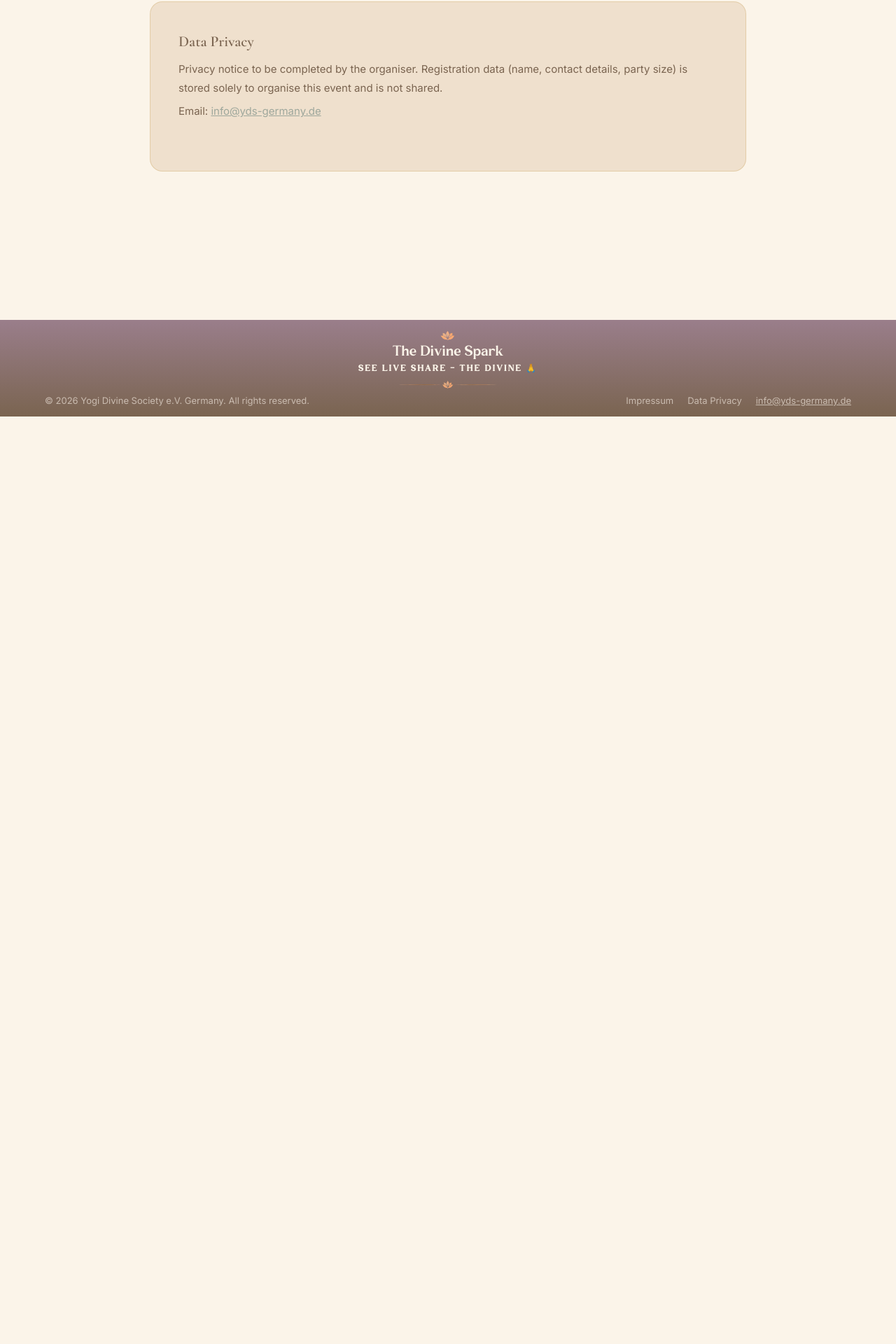
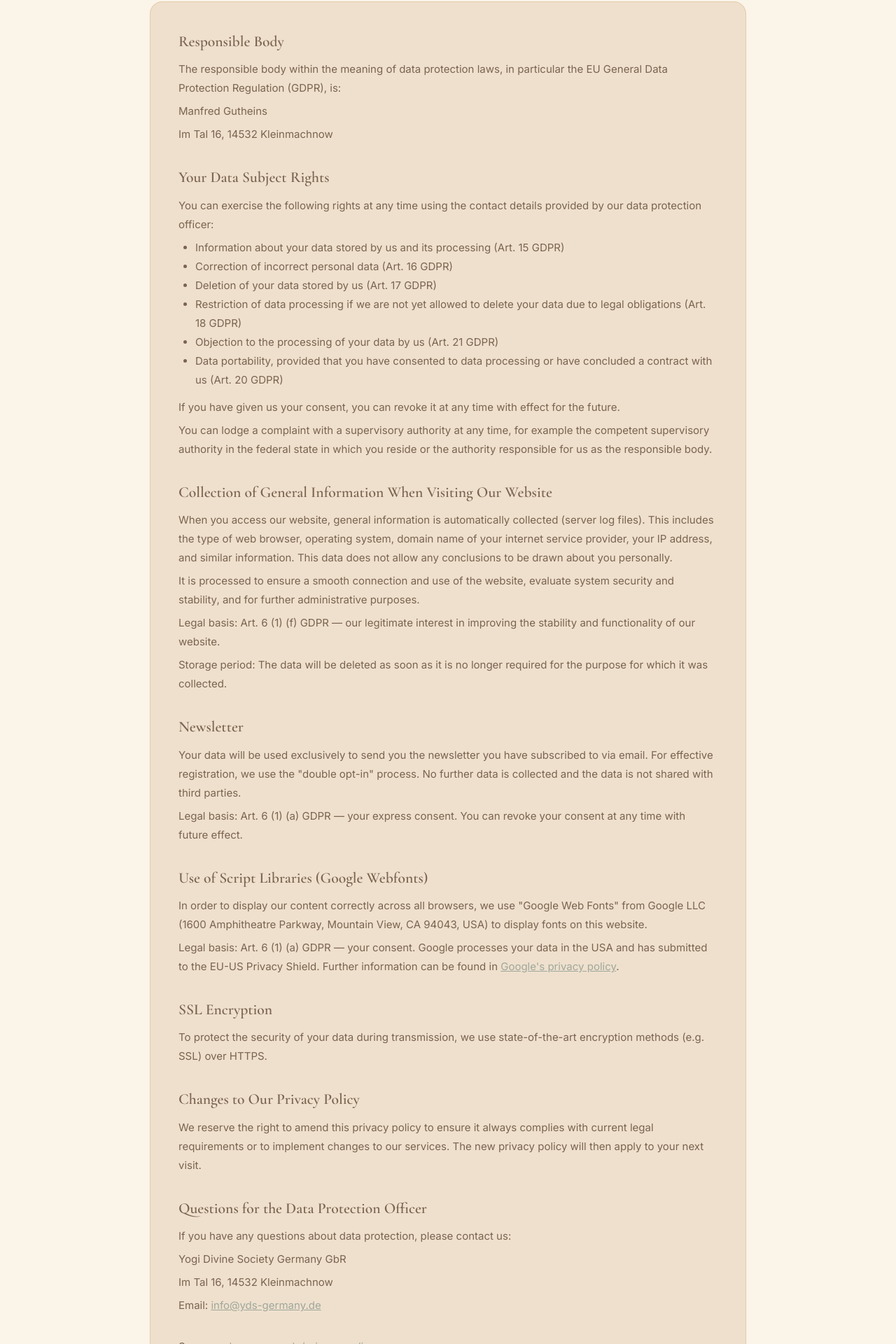
Before and after one commit to NikulGoyani369/HariPrabodhamAnnkutGermany, a React (Vite) app: page /data-privacy in a window 1280 px wide. Shown: the part 415-2335 px from the top of the page at 70% size. Before the commit the page ends 1010 px from the top, so only its background shows below. Built offline with nearby package versions, Linux system fonts and the light colour scheme; no server answers.

Commit message:
feat(legal): add full Impressum and Data Privacy notices
Replace the placeholder text with the complete notices from hpam.hariprabodham.de (provider details, GDPR rights, dispute resolution, liability and copyright), keeping the source credits and links.

```diff
--- a/src/pages/DataPrivacyPage.tsx
+++ b/src/pages/DataPrivacyPage.tsx
@@ -2,7 +2,6 @@ import { Box, Container, Typography } from '@mui/material'
 import type { ReactNode } from 'react'
 import { usePageMeta } from '../hooks/usePageMeta'
 import { PageShell } from '../App'
-import { FOOTER } from '../data/data'
 import { C } from '../theme/theme'
 
 function Section({ title, children }: { title: string; children: ReactNode }) {
@@ -32,8 +31,38 @@ function Para({ children }: { children: ReactNode }) {
   )
 }
 
+function ExtLink({ href, children }: { href: string; children: ReactNode }) {
+  const external = href.startsWith('http')
+  return (
+    <Box
+      component="a"
+      href={href}
+      {...(external ? { target: '_blank', rel: 'noopener noreferrer' } : {})}
+      sx={{ color: C.mintDeep, '&:hover': { color: C.mintDeep }, transition: 'color .2s' }}
+    >
+      {children}
+    </Box>
+  )
+}
+
+function BulletList({ items }: { items: string[] }) {
+  return (
+    <Box component="ul" sx={{ m: 0, mb: 1.5, pl: 3 }}>
+      {items.map((item) => (
+        <Typography
+          key={item}
+          component="li"
+          sx={{ fontSize: 15, lineHeight: 1.8, color: C.inkSoft }}
+        >
+          {item}
+        </Typography>
+      ))}
+    </Box>
+  )
+}
+
 export default function DataPrivacyPage() {
-  usePageMeta('Data Privacy', 'Privacy policy for the HariPrabodham Annakut.')
+  usePageMeta('Data Privacy', 'Privacy policy for the HariPrabodham Annakut Utsav.')
   return (
     <PageShell>
       <Box sx={{ background: C.ivory, minHeight: '100vh' }}>
@@ -73,23 +102,113 @@ export default function DataPrivacyPage() {
               p: { xs: 3.5, md: 5 },
             }}
           >
-            {/* PLACEHOLDER — organiser to replace with the full privacy notice */}
-            <Section title="Data Privacy">
+            <Section title="Responsible Body">
               <Para>
-                Privacy notice to be completed by the organiser. Registration data (name, contact details,
-                party size) is stored solely to organise this event and is not shared.
+                The responsible body within the meaning of data protection laws, in particular the EU General Data
+                Protection Regulation (GDPR), is:
+              </Para>
+              <Para>Manfred Gutheins</Para>
+              <Para>Im Tal 16, 14532 Kleinmachnow</Para>
+            </Section>
+
+            <Section title="Your Data Subject Rights">
+              <Para>
+                You can exercise the following rights at any time using the contact details provided by our data
+                protection officer:
+              </Para>
+              <BulletList
+                items={[
+                  'Information about your data stored by us and its processing (Art. 15 GDPR)',
+                  'Correction of incorrect personal data (Art. 16 GDPR)',
+                  'Deletion of your data stored by us (Art. 17 GDPR)',
+                  'Restriction of data processing if we are not yet allowed to delete your data due to legal obligations (Art. 18 GDPR)',
+                  'Objection to the processing of your data by us (Art. 21 GDPR)',
+                  'Data portability, provided that you have consented to data processing or have concluded a contract with us (Art. 20 GDPR)',
+                ]}
+              />
+              <Para>
+                If you have given us your consent, you can revoke it at any time with effect for the future.
               </Para>
               <Para>
-                Email:{' '}
-                <Box
-                  component="a"
-                  href={`mailto:${FOOTER.email}`}
-                  sx={{ color: C.mintDeep, '&:hover': { color: C.mintDeep }, transition: 'color .2s' }}
-                >
-                  {FOOTER.email}
-                </Box>
+                You can lodge a complaint with a supervisory authority at any time, for example the competent
+                supervisory authority in the federal state in which you reside or the authority responsible for us
+                as the responsible body.
               </Para>
             </Section>
+
+            <Section title="Collection of General Information When Visiting Our Website">
+              <Para>
+                When you access our website, general information is automatically collected (server log files).
+                This includes the type of web browser, operating system, domain name of your internet service
+                provider, your IP address, and similar information. This data does not allow any conclusions to be
+                drawn about you personally.
+              </Para>
+              <Para>
+                It is processed to ensure a smooth connection and use of the website, evaluate system security and
+                stability, and for further administrative purposes.
+              </Para>
+              <Para>
+                Legal basis: Art. 6 (1) (f) GDPR — our legitimate interest in improving the stability and
+                functionality of our website.
+              </Para>
+              <Para>
+                Storage period: The data will be deleted as soon as it is no longer required for the purpose for
+                which it was collected.
+              </Para>
+            </Section>
+
+            <Section title="Newsletter">
+              <Para>
+                Your data will be used exclusively to send you the newsletter you have subscribed to via email. For
+                effective registration, we use the "double opt-in" process. No further data is collected and the
+                data is not shared with third parties.
+              </Para>
+              <Para>
+                Legal basis: Art. 6 (1) (a) GDPR — your express consent. You can revoke your consent at any time
+                with future effect.
+              </Para>
+            </Section>
+
+            <Section title="Use of Script Libraries (Google Webfonts)">
+              <Para>
+                In order to display our content correctly across all browsers, we use "Google Web Fonts" from Google
+                LLC (1600 Amphitheatre Parkway, Mountain View, CA 94043, USA) to display fonts on this website.
+              </Para>
+              <Para>
+                Legal basis: Art. 6 (1) (a) GDPR — your consent. Google processes your data in the USA and has
+                submitted to the EU-US Privacy Shield. Further information can be found in{' '}
+                <ExtLink href="https://www.google.com/policies/privacy/">Google's privacy policy</ExtLink>.
+              </Para>
+            </Section>
+
+            <Section title="SSL Encryption">
+              <Para>
+                To protect the security of your data during transmission, we use state-of-the-art encryption
+                methods (e.g. SSL) over HTTPS.
+              </Para>
+            </Section>
+
+            <Section title="Changes to Our Privacy Policy">
+              <Para>
+                We reserve the right to amend this privacy policy to ensure it always complies with current legal
+                requirements or to implement changes to our services. The new privacy policy will then apply to your
+                next visit.
+              </Para>
+            </Section>
+
+            <Section title="Questions for the Data Protection Officer">
+              <Para>If you have any questions about data protection, please contact us:</Para>
+              <Para>Yogi Divine Society Germany GbR</Para>
+              <Para>Im Tal 16, 14532 Kleinmachnow</Para>
+              <Para>
+                Email: <ExtLink href="mailto:info@yds-germany.de">info@yds-germany.de</ExtLink>
+              </Para>
+            </Section>
+
+            <Para>
+              Source:{' '}
+              <ExtLink href="https://yds-germany.de/privacy-policy/">yds-germany.de/privacy-policy</ExtLink>
+            </Para>
           </Box>
         </Container>
       </Box>
--- a/src/pages/ImpressumPage.tsx
+++ b/src/pages/ImpressumPage.tsx
@@ -2,7 +2,6 @@ import { Box, Container, Typography } from '@mui/material'
 import type { ReactNode } from 'react'
 import { usePageMeta } from '../hooks/usePageMeta'
 import { PageShell } from '../App'
-import { FOOTER } from '../data/data'
 import { C } from '../theme/theme'
 
 function Section({ title, children }: { title: string; children: ReactNode }) {
@@ -32,8 +31,22 @@ function Para({ children }: { children: ReactNode }) {
   )
 }
 
+function ExtLink({ href, children }: { href: string; children: ReactNode }) {
+  const external = href.startsWith('http')
+  return (
+    <Box
+      component="a"
+      href={href}
+      {...(external ? { target: '_blank', rel: 'noopener noreferrer' } : {})}
+      sx={{ color: C.mintDeep, '&:hover': { color: C.mintDeep }, transition: 'color .2s' }}
+    >
+      {children}
+    </Box>
+  )
+}
+
 export default function ImpressumPage() {
-  usePageMeta('Impressum', 'Legal notice for the HariPrabodham Annakut.')
+  usePageMeta('Impressum', 'Legal notice for the HariPrabodham Annakut Utsav.')
   return (
     <PageShell>
       <Box sx={{ background: C.ivory, minHeight: '100vh' }}>
@@ -73,20 +86,93 @@ export default function ImpressumPage() {
               p: { xs: 3.5, md: 5 },
             }}
           >
-            {/* PLACEHOLDER — organiser to replace with the full legal notice */}
-            <Section title="Impressum">
-              <Para>Provider information to be completed by the organiser.</Para>
+            <Section title="Information according to § 5 TMG">
+              <Para>Yogi Divine Society e.V.</Para>
+              <Para>Im Tal 16</Para>
+              <Para>14532 Kleinmachnow</Para>
+            </Section>
+
+            <Section title="Represented by">
+              <Para>Manfred Gutheins</Para>
+              <Para>Suyogi Gessner</Para>
+              <Para>Marion Zehe</Para>
+            </Section>
+
+            <Section title="Contact">
+              <Para>Phone: 033203 78408</Para>
               <Para>
-                Email:{' '}
-                <Box
-                  component="a"
-                  href={`mailto:${FOOTER.email}`}
-                  sx={{ color: C.mintDeep, '&:hover': { color: C.mintDeep }, transition: 'color .2s' }}
-                >
-                  {FOOTER.email}
-                </Box>
+                Email: <ExtLink href="mailto:info@yds-germany.de">info@yds-germany.de</ExtLink>
               </Para>
             </Section>
+
+            <Section title="Responsible for the content according to § 18 (2) MStV">
+              <Para>Manfred Gutheins</Para>
+              <Para>Im Tal 16, 14532 Kleinmachnow</Para>
+            </Section>
+
+            <Section title="EU Dispute Resolution">
+              <Para>
+                The European Commission provides a platform for online dispute resolution (ODR):{' '}
+                <ExtLink href="https://ec.europa.eu/consumers/odr/">https://ec.europa.eu/consumers/odr/</ExtLink>
+              </Para>
+              <Para>You can find our e-mail address at the top of the imprint.</Para>
+            </Section>
+
+            <Section title="Consumer Dispute Resolution / Universal Arbitration Board">
+              <Para>
+                We are not willing or obliged to participate in dispute resolution proceedings before a consumer
+                arbitration board.
+              </Para>
+            </Section>
+
+            <Section title="Liability for Content">
+              <Para>
+                As a service provider, we are responsible for our own content on these pages in accordance with
+                general laws pursuant to § 7 (1) TMG. According to §§ 8 to 10 TMG, however, we are not obligated as
+                a service provider to monitor transmitted or stored third-party information or to investigate
+                circumstances that indicate illegal activity.
+              </Para>
+              <Para>
+                Obligations to remove or block the use of information under general law remain unaffected. However,
+                liability in this regard is only possible from the time of knowledge of a specific legal violation.
+                Upon becoming aware of corresponding legal violations, we will remove this content immediately.
+              </Para>
+            </Section>
+
+            <Section title="Liability for Links">
+              <Para>
+                Our website contains links to external third-party websites over whose content we have no
+                influence. Therefore, we cannot accept any liability for this external content. The respective
+                provider or operator of the pages is always responsible for the content of the linked pages. The
+                linked pages were checked for possible legal violations at the time of linking. Illegal content was
+                not recognisable at the time of linking.
+              </Para>
+              <Para>
+                However, permanent monitoring of the content of the linked pages is not reasonable without concrete
+                evidence of a violation of the law. Upon becoming aware of legal violations, we will remove such
+                links immediately.
+              </Para>
+            </Section>
+
+            <Section title="Copyright">
+              <Para>
+                The content and works on these pages created by the site operators are subject to German copyright
+                law. The duplication, processing, distribution and any kind of exploitation outside the limits of
+                copyright law require the written consent of the respective author or creator. Downloads and copies
+                of this site are only permitted for private, non-commercial use.
+              </Para>
+              <Para>
+                Insofar as the content on this site was not created by the operator, the copyrights of third
+                parties are respected. In particular, third-party content is marked as such. Should you
+                nevertheless become aware of a copyright infringement, please inform us accordingly. Upon becoming
+                aware of legal violations, we will remove such content immediately.
+              </Para>
+            </Section>
+
+            <Para>
+              Source:{' '}
+              <ExtLink href="https://www.e-recht24.de/impressum-generator.html">e-recht24.de</ExtLink>
+            </Para>
           </Box>
         </Container>
       </Box>
```
